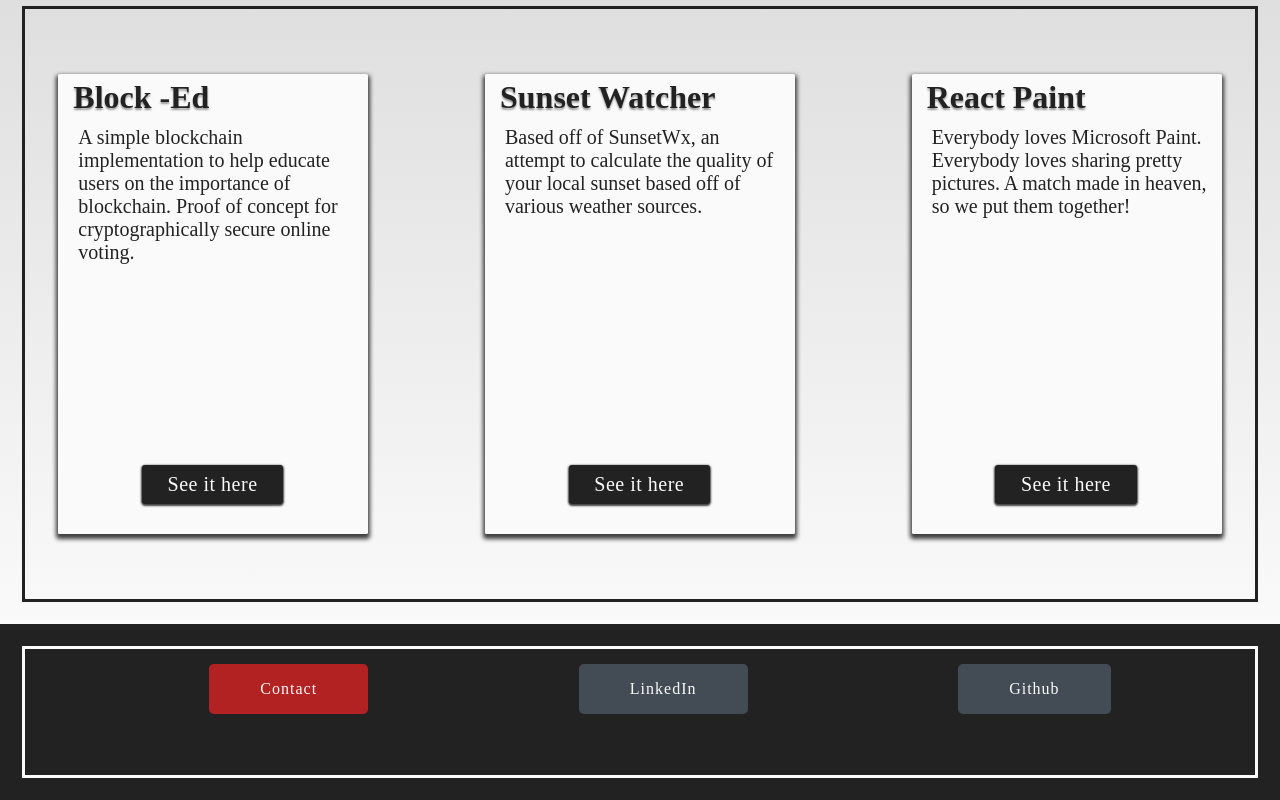
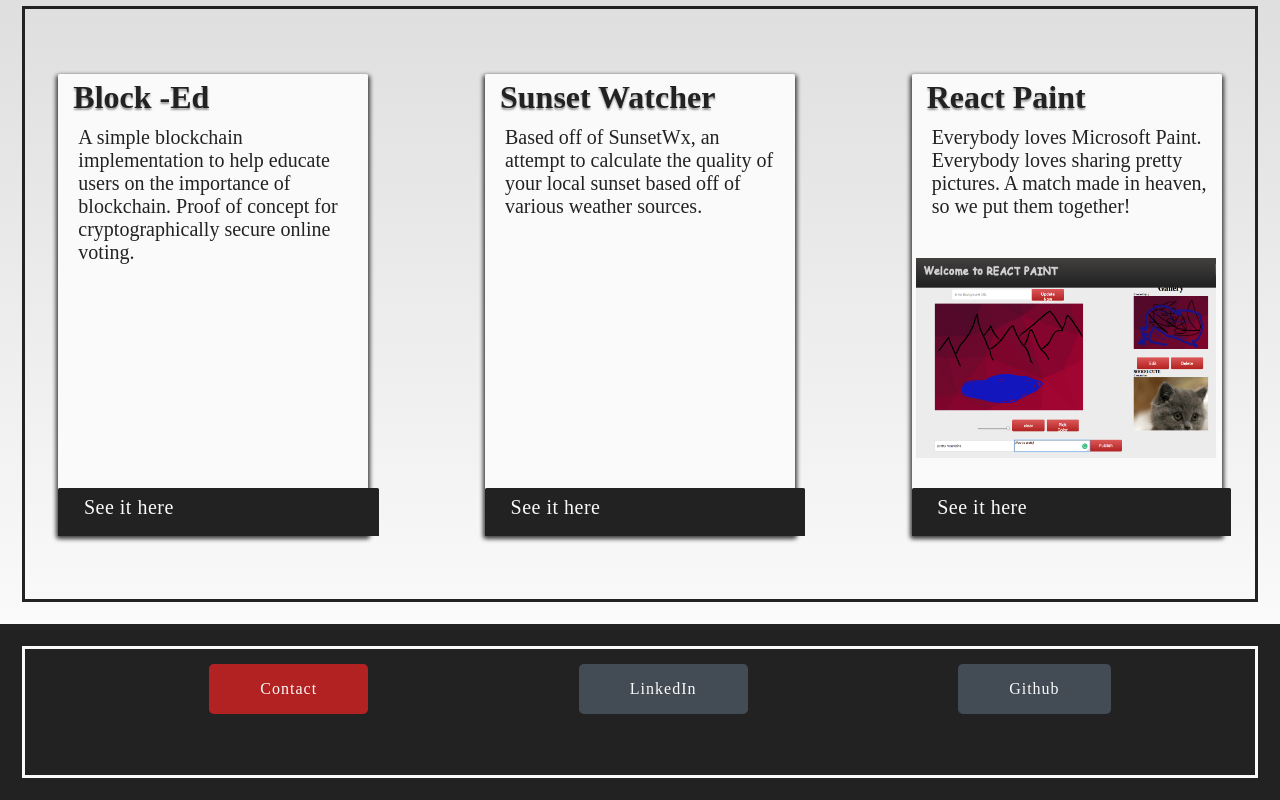
Before and after one commit to PhilWinchester/philwinchester.github.io, a plain HTML site: page index.html in a window 1280 px wide. Shown: the part 816-1616 px from the top of the page. Drawn offline with nearby package versions, Linux system fonts and the light colour scheme.

Commit message:
added photos for projects

```diff
--- a/index.html
+++ b/index.html
@@ -56,7 +56,8 @@
         </h4>
         <p>
           Everybody loves Microsoft Paint. Everybody loves sharing pretty pictures. A match made in heaven, so we put them together!
-          <a href="http://react-paint.herokuapp.com/" target="_blank" class='proj-link'>See it here</a>
+          <img src="./assets/react-paint.png" alt="">
+          <a href="http://react-paint.herokuapp.com/" target="_blank" class='proj-link' id='wonky-one'>See it here</a>
         </p>
       </div>
     </div>
--- a/styles.css
+++ b/styles.css
@@ -80,25 +80,37 @@
   font-size: 20px;
   padding-left: 15px;
 }
+.proj-card img {
+  position: absolute;
+  top: 40%;
+  left: 1.5%;
+  height: 200px;
+  width: 300px;
+}
 .proj-link{
   position: absolute;
-  top: 85%;
-  left: 27%;
-  width: 90px;
+  top: 90%;
+  left: 0%;
+  border-radius: .1rem .1rem 0 0;
+  width: 269px;
+  height: 32px;
   padding: 1vh 2vw;
-  border-radius: .2rem;
+  /*border-radius: .2rem;*/
 
   text-decoration: none;
   letter-spacing: .5px;
 
   background-color: #222;
   color: #FAFAFA;
-  box-shadow: 0px 1px 2px 1px rgba(0,0,0,0.75);
-  transition: 1s;
+  /*box-shadow: 0px 1px 2px 1px rgba(0,0,0,0.75);*/
+  transition: .8s;
 }
 .proj-link:hover {
-  background-color: #FAFAFA;
-  color: #222;
+  background-color: #111;
+  color: #FAFAFA;
+}
+#wonky-one {
+  width: 268px;
 }
 .contact {
   background-color: #222;
```
Also changed, not shown: scripts.js (+19 -1 lines), assets/block-ed-elections.png (added), assets/block-ed-vote.png (added), assets/react-paint-drawing.png (added), assets/react-paint-gallery.png (added), assets/react-paint.png (added), assets/sunset-watcher-data.png (added), assets/sunset-watcher-profile.png (added).
